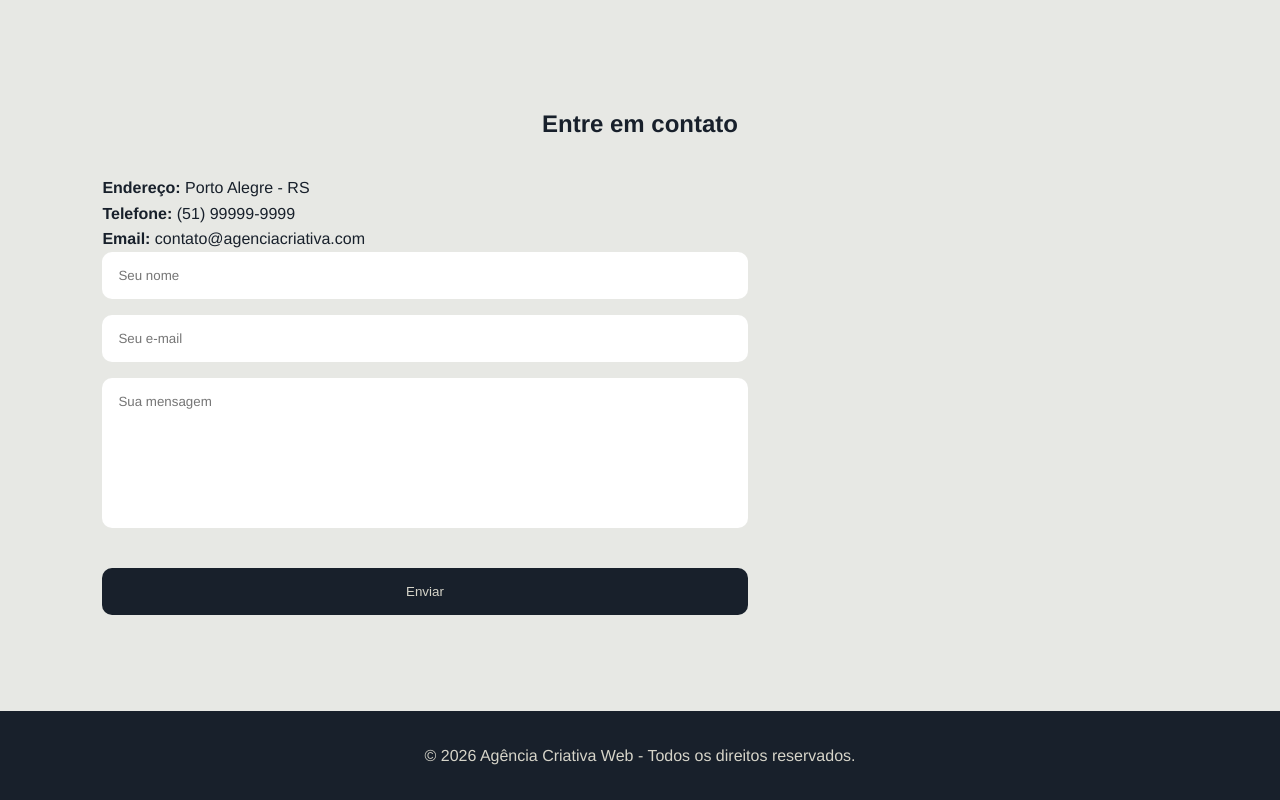
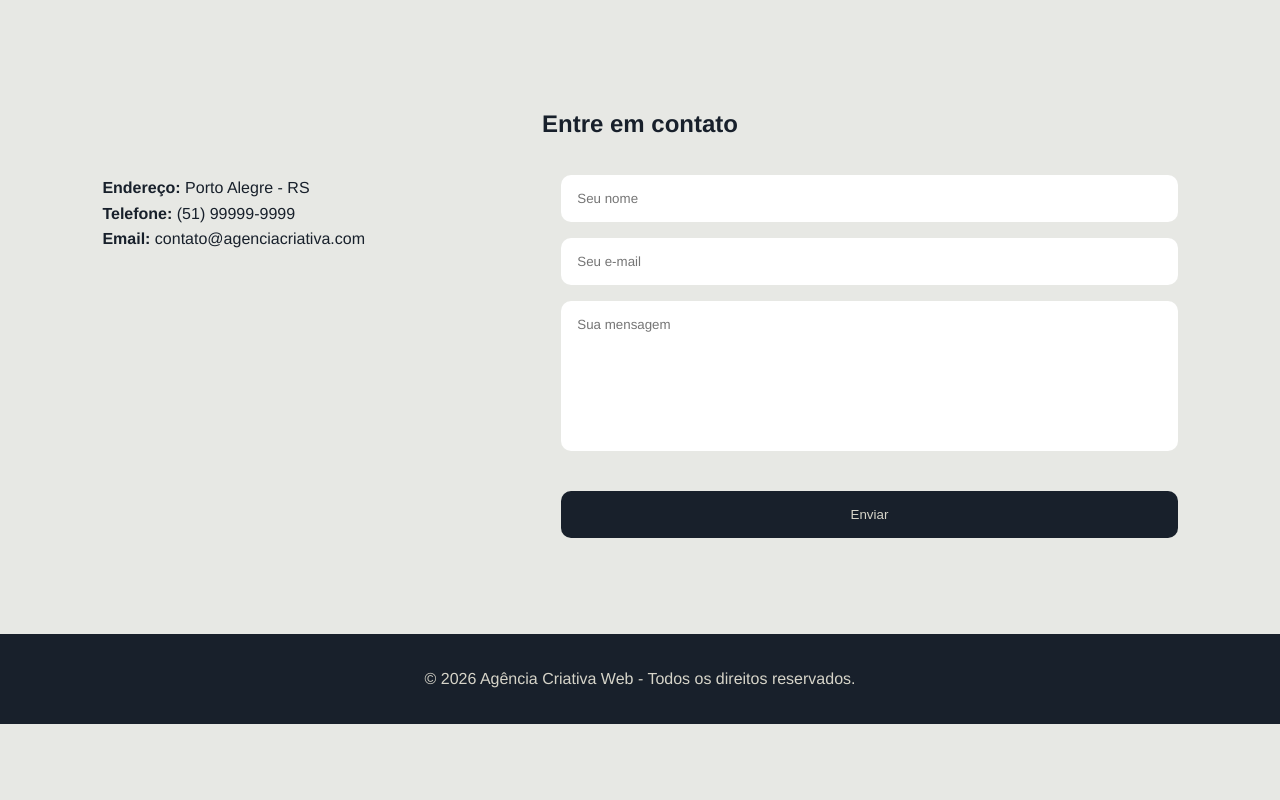
Before and after one commit to brunakm/agencia-criativa-web, a plain HTML site: page index.html in a window 1280 px wide. Shown: the part 2027-2827 px from the top of the page. After the commit the page ends 2751 px from the top, so only its background shows below. Drawn offline with Linux system fonts and the light colour scheme.

Commit message:
Centraliza seção de contato

```diff
--- a/css/estilos.css
+++ b/css/estilos.css
@@ -95,7 +95,7 @@ img {
   text-align: center;
   margin-bottom: 2rem;
 }
-.contato__contaoner {
+.contato__container {
   display: flex;
   justify-content: space-between;
   gap: 3rem;
```
Also changed, not shown: assets/agencia.png (added).
